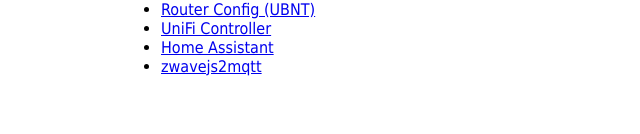
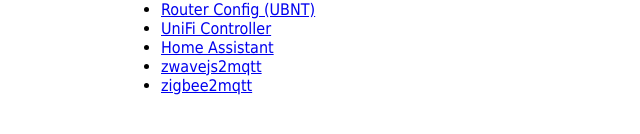
Before and after one commit to mikekap/raspberrypi, a plain HTML site: page nginx/index.html in a window 1280 px wide. Shown: the part 116-250 px from the top of the page, without its empty margins (239-879 px from the left). Drawn offline with Linux system fonts and the light colour scheme.

Commit message:
add nginx page

```diff
--- a/nginx/index.html
+++ b/nginx/index.html
@@ -19,6 +19,7 @@
 <li><a href="https://raspberrypi:8443/">UniFi Controller</a></li>
 <li><a href="http://raspberrypi:8123/">Home Assistant</a></li>
 <li><a href="http://raspberrypi:8091/">zwavejs2mqtt</a></li>
+<li><a href="http://raspberrypi:8080/">zigbee2mqtt</a></li>
 </ul>
 </body>
 </html>
```
